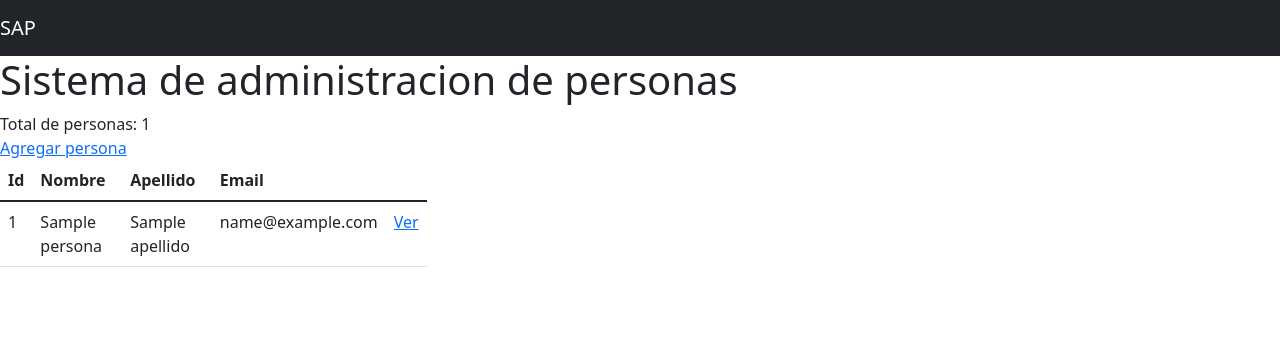
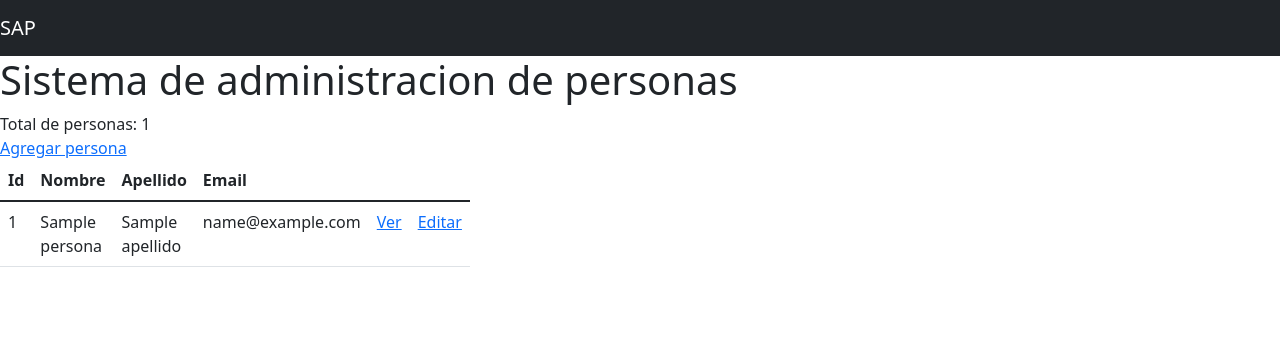
Before and after one commit to Mau5trakt/Sap-Flask, a Flask app: template templates/index.html in a window 1280 px wide. Shown: the top 356 px of the page. Run offline with Flask 2, Linux system fonts and the light colour scheme; the template is opened without the code that fills it: most values are stand-ins (such as "Sample title", 1, 10 or a date in 2020).

Commit message:
created new field with edit value

```diff
--- a/templates/index.html
+++ b/templates/index.html
@@ -26,6 +26,7 @@
                 <th>Apellido</th>
                 <th>Email</th>
                 <th></th>
+                <th></th>
             </tr>
         </thead>       <tbody>
             {% for persona in personas %}
@@ -35,6 +36,7 @@
                 <td>{{ persona.apellido }}</td>
                 <td>{{ persona.email }}</td>
             <td><a href="ver/{{persona.id}}">Ver</a></td>
+            <td><a href="editar/{{persona.id}}">Editar</a></td>
             </tr>
             {% endfor  %}
         </tbody>
```
